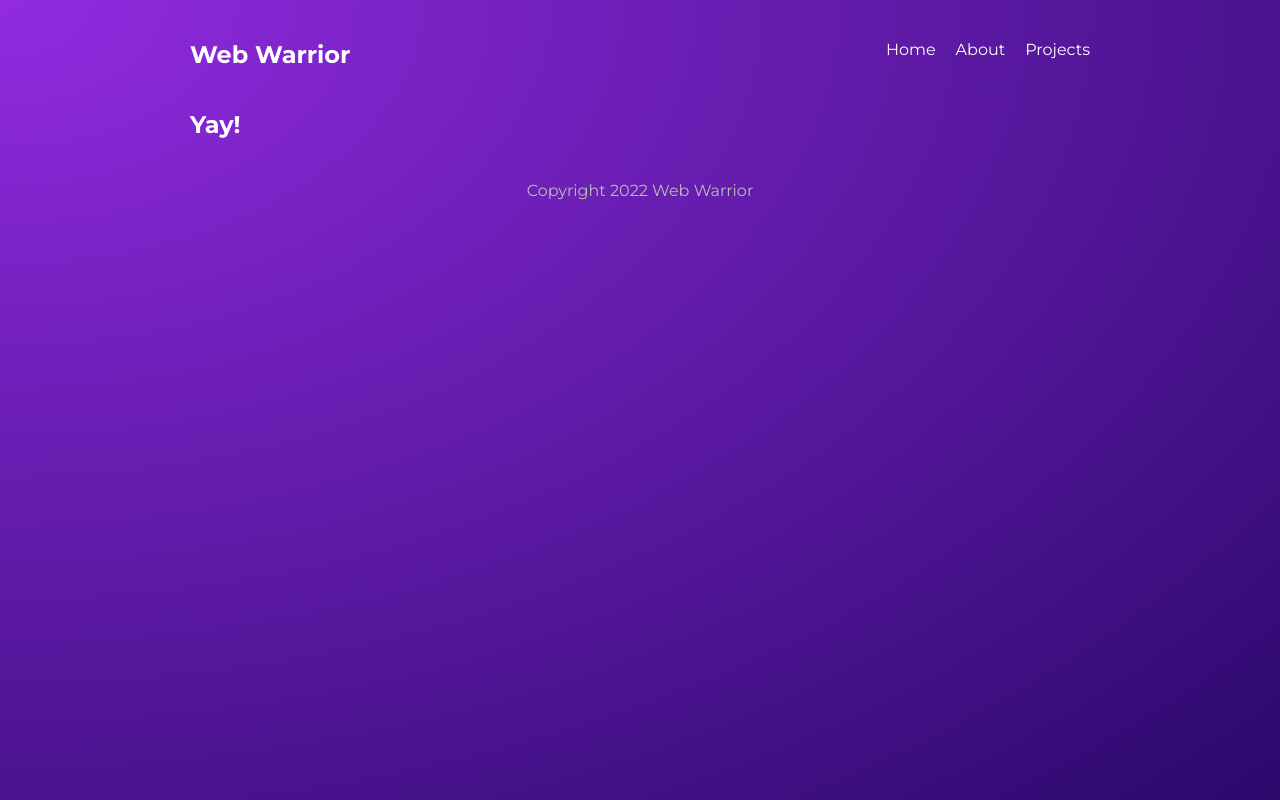
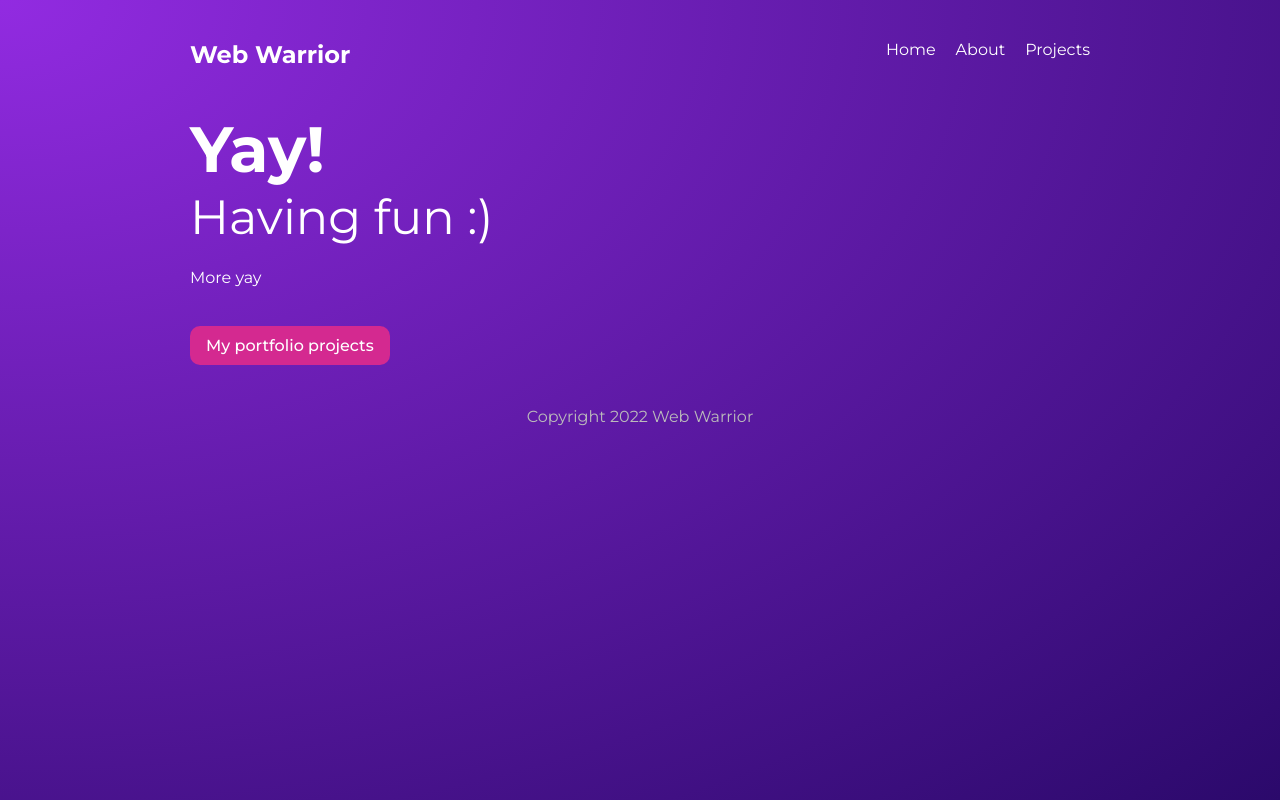
Before and after one commit to ZACOOPER5G/gatsby-practice, a Gatsby site: page / in a window 1280 px wide. Built offline with nearby package versions, Linux system fonts and the light colour scheme; Gatsby itself is replaced by a stand-in of ours.

Commit message:
added home styling

```diff
--- a/src/pages/index.js
+++ b/src/pages/index.js
@@ -1,12 +1,17 @@
 import * as React from "react";
+import * as styles from '../styles/home.module.css';
 import Layout from "../components/Layout";
+import { Link } from "gatsby";
 
 export default function Home() {
 	return (
 		<Layout>
-			<section>
+			<section className={ styles.header }>
 				<div>
-					<h1>Yay!</h1>
+					<h2 >Yay!</h2>
+					<h3>Having fun :)</h3>
+					<p>More yay</p>
+					<Link className={styles.btn} to="/projects" >My portfolio projects</Link>
 				</div>
 			</section>
 		</Layout>
--- /dev/null
+++ b/src/styles/home.module.css
@@ -0,0 +1,22 @@
+.header {
+    display: grid;
+    grid-template-columns: 1fr 1fr;
+    grid-gap: 40px;
+    align-items: center;
+  }
+  .header h2 {
+    font-size: 4em;
+  }
+  .header h3 {
+    font-size: 3em;
+    font-weight: 400;
+    margin-bottom: 20px;
+  }
+  .btn {
+    display: inline-block;
+    background: #D42990;
+    padding: 10px 16px;
+    border-radius: 10px;
+    margin-top: 20px;
+    font-weight: 500;
+  }
```
